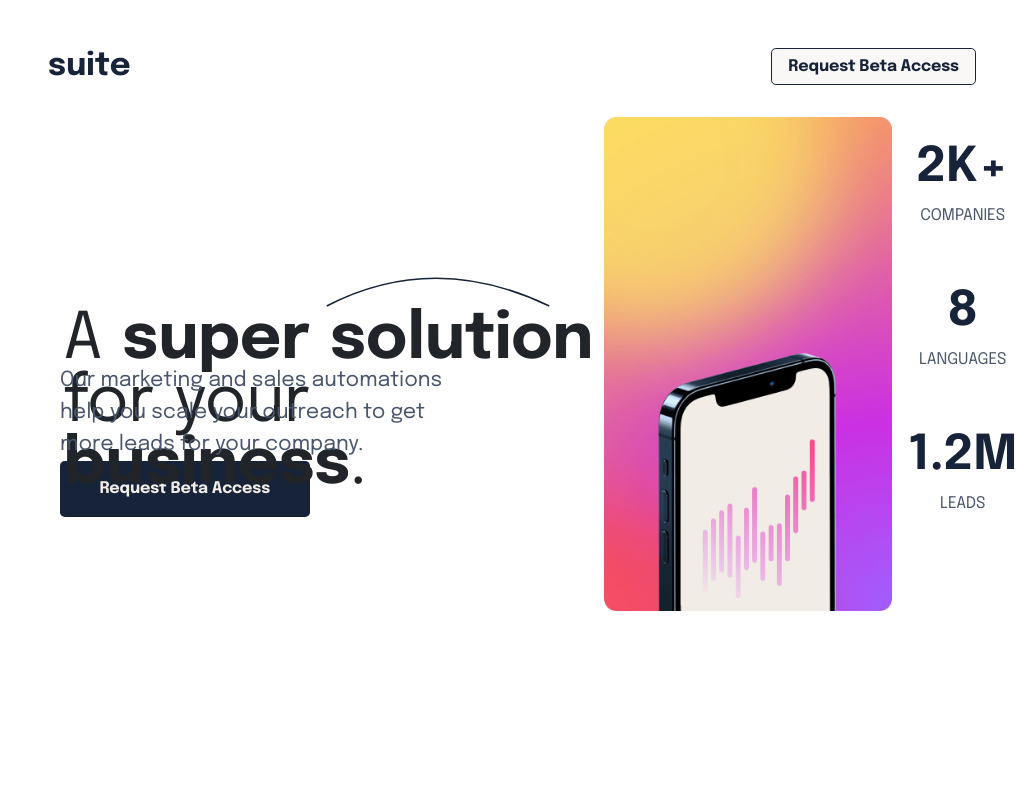
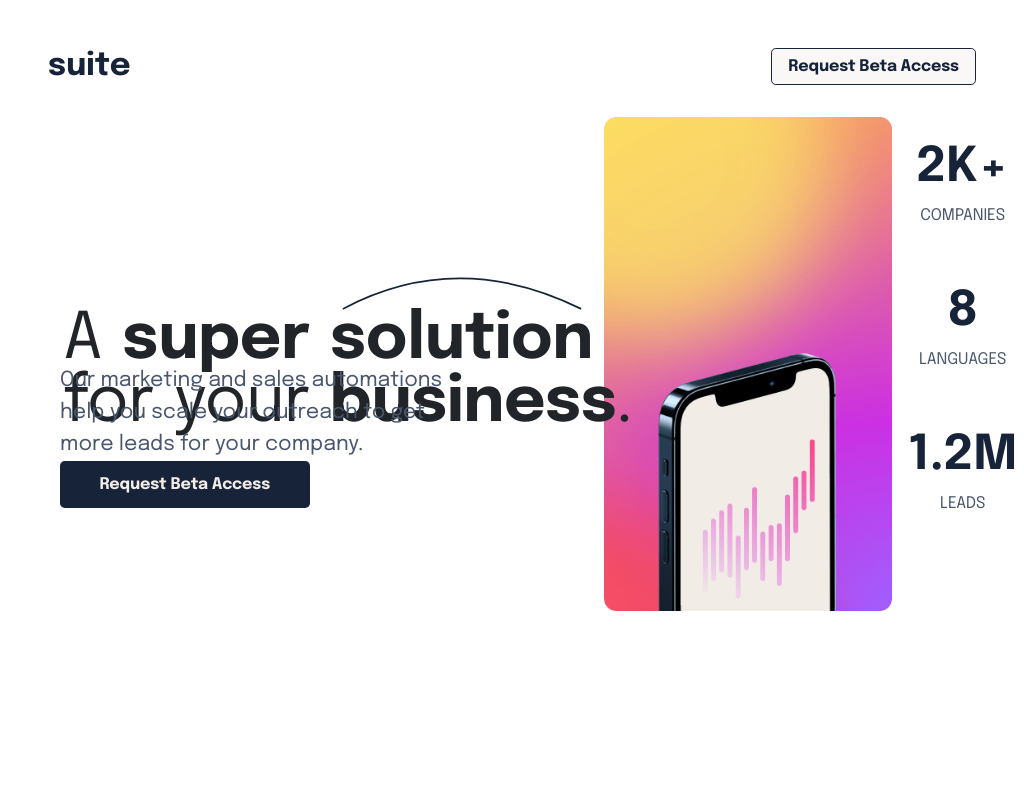
Before and after one commit to nii-hub/suite, a website built with Vite: page index.html in a window 1024 px wide. Shown: the top 800 px of the page. Built offline with nearby package versions, Linux system fonts and the light colour scheme.

Commit message:
Update body text

```diff
--- a/index.html
+++ b/index.html
@@ -2,7 +2,7 @@
 <html lang="en">
   <head>
     <meta charset="UTF-8" />
-    <link rel="icon" type="image/svg+xml" href="/vite.svg" />
+    <link rel="icon" type="image/svg+xml" href="/asset/favicon.png" />
     <meta name="viewport" content="width=device-width, initial-scale=1.0" />
     <!-- bootsrap cdn -->
     <link rel="stylesheet" href="https://cdn.jsdelivr.net/npm/bootstrap@5.2.3/dist/css/bootstrap.min.css" integrity="sha384-rbsA2VBKQhggwzxH7pPCaAqO46MgnOM80zW1RWuH61DGLwZJEdK2Kadq2F9CUG65" crossorigin="anonymous">
--- a/style.css
+++ b/style.css
@@ -46,7 +46,7 @@
 
   .curved1 {
     position: absolute;
-    width: 20rem !important;
+    width: 18rem !important;
     left: 22rem !important;
     top: -3rem !important;
   }
@@ -55,7 +55,7 @@
     position: absolute;
     top: -2rem !important;
     left: 1rem;
-    font-size: 5.5rem !important;
+    font-size: 5rem !important;
     font-weight: 700;
     width: 46rem !important;
     line-height: 5rem !important;
@@ -233,8 +233,8 @@
   .curved1 {
     position: absolute;
     top: -2rem !important;
-    left: 16.4rem !important;
-    width: 14rem !important;
+    left: 17.4rem !important;
+    width: 15rem !important;
     font-weight: 700;
   }
 
@@ -269,7 +269,7 @@
     font-weight: 700;
     font-size: 4rem !important;
     line-height: 3.9rem !important;
-    width: 34rem !important;
+    width: 36rem !important;
     height: 10rem;
     top: 6rem;
     left: 0.2rem;
@@ -535,7 +535,7 @@
     background-color: var(--color-172339);
     color: var(--color-F3EDE7);
     width: 16rem;
-    height: 3.5rem;
+    height: 2.95rem;
     border: none;
   }
 
```
Also changed, not shown: public/asset/favicon.png (renamed from public/asset/favicon-32x32.png).
